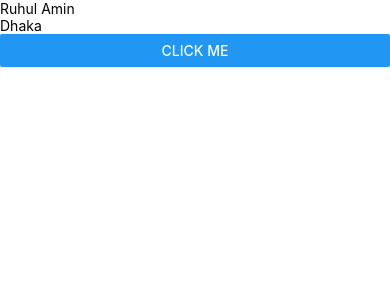
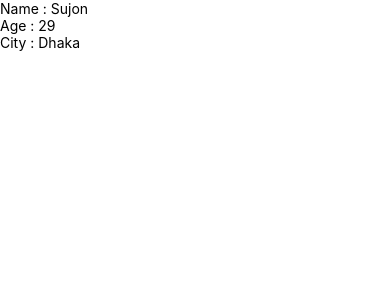
Before and after one commit to Rasujon3/untitled, a React Native app: screen / in a window 390 px wide. Shown: the top 300 px of the page. Built offline with nearby package versions, Linux system fonts and the light colour scheme.

Commit message:
24 React Native Props Functional Component
24 React Native Props Functional Component

```diff
--- a/App.js
+++ b/App.js
@@ -1,24 +1,11 @@
-import React, {useState} from 'react';
-import {Button, Text, View} from 'react-native';
-
-
+import React from 'react';
+import {View} from 'react-native';
+import ComponentOne from './ComponentOne';
 
 const App = () => {
-
-    const [state, setState] = useState({
-        name:"Ruhul Amin",
-        city:"Dhaka"
-    });
-
-   const changeValue=()=>{
-        setState({name: "Liya",city: "Gb,Bd"});
-    }
-
     return (
         <View>
-            <Text>{state.name}</Text>
-            <Text>{state.city}</Text>
-            <Button title="Click Me" onPress={changeValue}/>
+            <ComponentOne name="Sujon" city="Dhaka" age="29" />
         </View>
     );
 };
--- /dev/null
+++ b/ComponentOne.js
@@ -0,0 +1,14 @@
+import React from 'react';
+import {Text, View} from 'react-native';
+
+const ComponentOne = (props) => {
+    return (
+        <View>
+            <Text>Name : {props.name}</Text>
+            <Text>Age : {props.age}</Text>
+            <Text>City : {props.city}</Text>
+        </View>
+    );
+};
+
+export default ComponentOne;
```
